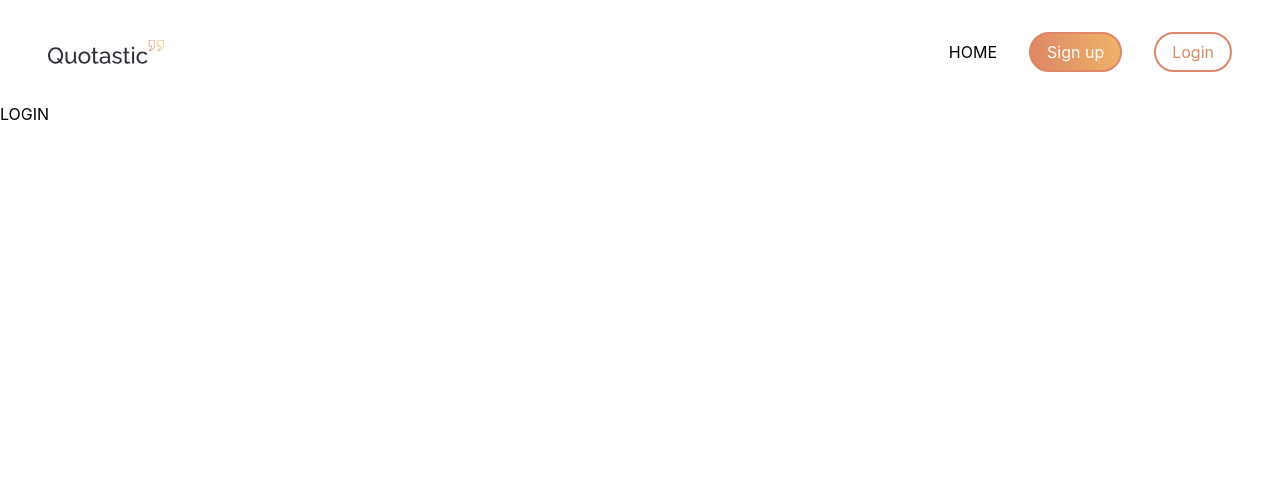
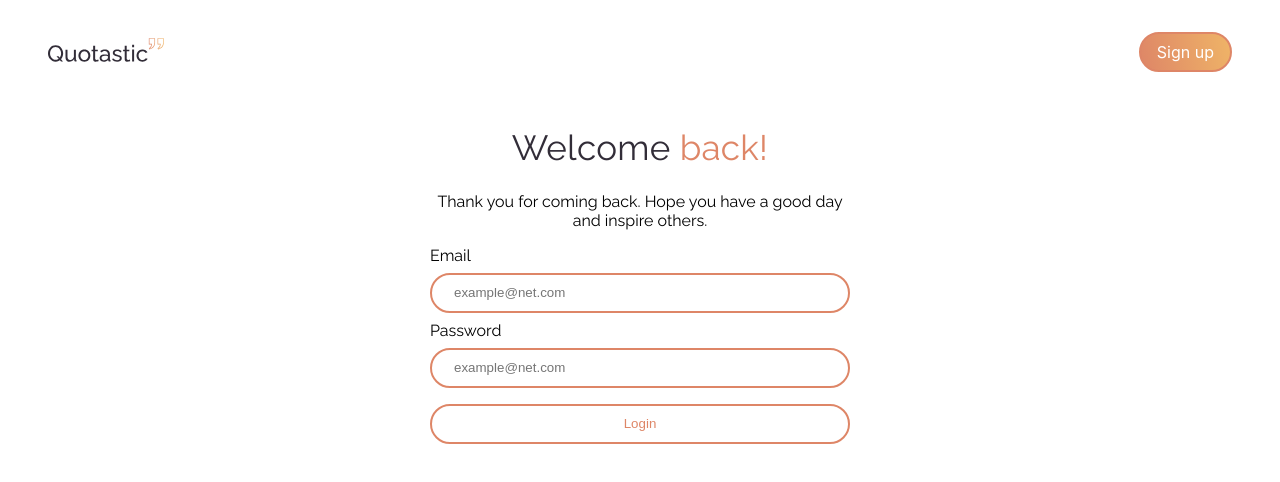
Before and after one commit to UrbancJan/01-project-frontend, a React (Create React App) app: page /login in a window 1280 px wide. Shown: the top 482 px of the page. Built offline with nearby package versions, Linux system fonts and the light colour scheme.

Commit message:
prikaz primernih navbar linkov glede na pogled

```diff
--- a/src/components/Login.css
+++ b/src/components/Login.css
@@ -1,12 +1,14 @@
-.signUpFormContainer {
+.loginFormContainer {
+  max-width: 26.25rem;
+  margin: auto;
   font-family: "Raleway";
 }
 
-.textContainer {
+.loginTextContainer {
   text-align: center;
 }
 
-.input {
+.loginInput {
   border: 2px solid #de8667;
   border-radius: 32px;
   display: block;
@@ -18,7 +20,7 @@
   box-sizing: border-box;
 }
 
-.title1 {
+.loginTitle1 {
   font-style: normal;
   font-weight: 400;
   font-size: 35px;
@@ -28,7 +30,7 @@
   color: #322d38;
 }
 
-.title2 {
+.loginTitle2 {
   font-style: normal;
   font-weight: 500;
   font-size: 35px;
@@ -38,56 +40,32 @@
   color: #de8667;
 }
 
-.emailItem {
+.loginEmailItem {
   grid-area: emailItem;
 }
-.firstnameItem {
-  grid-area: firstnameItem;
-}
-.lastnameItem {
-  grid-area: lastnameItem;
-}
-.passwordItem {
+.loginPasswordItem {
   grid-area: passwordItem;
 }
-.passwordItem2 {
-  grid-area: passwordItem2;
-}
 
-.submitButtonItem {
+.loginSubmitButtonItem {
   grid-area: submitButtonItem;
 }
 
-.grid-container {
+.loginGrid-container {
   display: grid;
   grid-template-areas:
-    "emailItem emailItem"
-    "firstnameItem lastnameItem"
-    "passwordItem passwordItem"
-    "passwordItem2 passwordItem2"
-    "submitButtonItem submitButtonItem";
-  grid-column-gap: 20px;
+    "emailItem"
+    "passwordItem"
+    "submitButtonItem";
 }
 
-.submitButton {
-  border: none;
+.loginSubmitButton {
+  border: 2px solid #de8667;
   display: block;
   width: 100%;
   height: 2.5rem;
-
-  background: linear-gradient(257.39deg, #efb467 0%, #de8667 100%);
-  box-shadow: 0px 0px 10px rgba(0, 0, 0, 0.1);
   border-radius: 32px;
+  background-color: white;
+  color: #de8667;
+  margin-top: 0.5rem;
 }
-
-.containerLinks {
-  display: flex;
-}
-
-.textLeft {
-  flex: 1;
-}
-
-.textRight {
-  flex: 1;
-}
--- a/src/components/Login.tsx
+++ b/src/components/Login.tsx
@@ -1,72 +1,45 @@
 import React from "react";
 import "./Login.css";
-import DefaultAvatar from "../assets/DefaultAvatar.png";
 
 const login = () => {
   return (
-    <div>LOGIN</div>
-    /*<div className="signUpFormContainer">
-      <div className="textContainer">
-        <h1 className="title1">
-          What is your <span className="title2">name?</span>
+    <div className="loginFormContainer">
+      <div className="loginTextContainer">
+        <h1 className="loginTitle1">
+          Welcome <span className="loginTitle2">back!</span>
         </h1>
-        <p>Your name will appear on quotes and your public profile</p>
-        <img src={DefaultAvatar} alt="" />
+        <p>
+          Thank you for coming back. Hope you have a good day and inspire
+          others.
+        </p>
       </div>
 
       <form>
-        <div className="grid-container">
-          <div className="emailItem">
+        <div className="loginGrid-container">
+          <div className="loginEmailItem">
             <label>Email</label>
             <input
               type="email"
               name="email"
               placeholder="example@net.com"
-              className="input"
+              className="loginInput"
             />
           </div>
-          <div className="firstnameItem">
-            <label>First Name</label>
-            <input
-              type="text"
-              name="firstname"
-              placeholder="example@net.com"
-              className="input"
-            />
-          </div>
-          <div className="lastnameItem">
-            <label>Last Name</label>
-            <input
-              type="text"
-              name="lastname"
-              placeholder="example@net.com"
-              className="input"
-            />
-          </div>
-          <div className="passwordItem">
+          <div className="loginPasswordItem">
             <label>Password</label>
             <input
               type="password"
               name="password"
               placeholder="example@net.com"
-              className="input"
+              className="loginInput"
             />
           </div>
-          <div className="passwordItem2">
-            <label>Confirm Password</label>
-            <input
-              type="password"
-              name="password"
-              placeholder="example@net.com"
-              className="input"
-            />
-          </div>
-          <div className="submitButtonItem">
-            <input type="submit" value="Sign Up" className="submitButton" />
+          <div className="loginSubmitButtonItem">
+            <input type="submit" value="Login" className="loginSubmitButton" />
           </div>
         </div>
       </form>
-    </div>*/
+    </div>
   );
 };
 
--- a/src/components/Nav.css
+++ b/src/components/Nav.css
@@ -33,25 +33,21 @@
   border-radius: 32px;
   padding: 0.5rem 1rem;
   background: linear-gradient(257.39deg, #efb467 0%, #de8667 100%);
-}
-
-.navSignUpBtn > * {
-  text-decoration: none;
   color: white;
-}
-
-.navLoginBtn > * {
-  text-decoration: none;
-  color: #de8667;
 }
 
 .navHomeBtn > * {
   text-decoration: none;
   color: black;
+  display: none;
 }
 
 .homeRightArrowMobile {
   display: none;
+}
+
+.hideNavLink {
+  display: none !important; /*!important uporabimo ker v ".navbar ul li" uporabimo display:inline-bock ter tako ovveridamo ta stil*/
 }
 
 @media (max-width: 600px) {
@@ -109,6 +105,10 @@
     background: linear-gradient(257.39deg, #efb467 0%, #de8667 100%);
   }
 
+  .navHomeBtn {
+    display: block;
+  }
+
   .homeLink {
     display: flex;
     justify-content: space-between;
--- a/src/components/Nav.tsx
+++ b/src/components/Nav.tsx
@@ -1,9 +1,15 @@
-import React, { useState } from "react";
-import { Link } from "react-router-dom";
+import React, { useEffect, useState } from "react";
+import { Link, useLocation } from "react-router-dom";
 import "./Nav.css";
+import useScreenSize from "./customHooks/useScreenSize";
 
 const Nav = () => {
   const [showMobile, setMobile] = useState(false);
+
+  const [showHomeLink, setShowHomeLink] = useState(true);
+  const [showLoginLink, setShowLoginlink] = useState(true);
+  const [showSignUpLink, setShowSignUpLink] = useState(true);
+
   function showMobileMenu() {
     if (showMobile == false) {
       setMobile(true);
@@ -11,10 +17,35 @@ const Nav = () => {
       setMobile(false);
     }
   }
+
+  //pogleda trenutno strani in tej strani prilagodi linke v navbaru
+  var location = useLocation();
+  const [currentPath, setCurrentPath] = useState("");
+
+  useEffect(() => {
+    setCurrentPath(location.pathname);
+
+    if (currentPath == "/signup") {
+      setShowSignUpLink(false);
+      setShowHomeLink(false);
+      setShowLoginlink(true);
+      console.log(showSignUpLink);
+    } else if (currentPath == "/login") {
+      setShowSignUpLink(true);
+      setShowHomeLink(false);
+      setShowLoginlink(true);
+      console.log(showSignUpLink);
+    } else if (currentPath == "/home") {
+      setShowSignUpLink(true);
+      setShowHomeLink(false);
+      setShowLoginlink(true);
+    }
+  }, [location]);
+
   return (
     <nav className="navbar">
+      <Link className="logo" to="/">
         <svg
-        className="logo"
           width="116"
           height="24"
           viewBox="0 0 116 24"
@@ -77,9 +108,12 @@ const Nav = () => {
             </linearGradient>
           </defs>
         </svg>
+      </Link>
 
       <ul className="desktopMenu" id={showMobile ? "active" : ""}>
-        <li>
+        <li
+          className={"/home" === window.location.pathname ? "hideNavLink" : ""}
+        >
           <div className="navHomeBtn">
             <Link to="/" className="homeLink">
               <div>HOME</div>
@@ -99,15 +133,21 @@ const Nav = () => {
             </Link>
           </div>
         </li>
-        <li>
-          <div className="navSignUpBtn">
-            <Link to="/signup">Sign up</Link>
-          </div>
+        <li
+          className={
+            "/signup" === window.location.pathname ? "hideNavLink" : ""
+          }
+        >
+          <Link to="/signup" style={{ textDecoration: "none" }}>
+            <div className="navSignUpBtn">Sign up</div>
+          </Link>
         </li>
-        <li>
-          <div className="navLoginBtn">
-            <Link to="/login">Login</Link>
-          </div>
+        <li
+          className={"/login" === window.location.pathname ? "hideNavLink" : ""}
+        >
+          <Link to="/login" style={{ textDecoration: "none" }}>
+            <div className="navLoginBtn">Login</div>
+          </Link>
         </li>
       </ul>
 
--- a/src/components/SignUp.css
+++ b/src/components/SignUp.css
@@ -1,9 +1,6 @@
 .signUpFormContainer {
   max-width: 26.25rem;
   margin: auto;
-}
-
-.signUpFormContainer {
   font-family: "Raleway";
 }
 
@@ -79,20 +76,20 @@
   display: block;
   width: 100%;
   height: 2.5rem;
-
   background: linear-gradient(257.39deg, #efb467 0%, #de8667 100%);
   box-shadow: 0px 0px 10px rgba(0, 0, 0, 0.1);
   border-radius: 32px;
+  color: white;
+  margin-top: 0.5rem;
 }
 
-.containerLinks {
+.bottomText {
   display: flex;
+  justify-content: space-between;
+  align-items: center;
 }
 
-.textLeft {
-  flex: 1;
+.linkTo {
+  text-decoration: none;
+  color: #efb467;
 }
-
-.textRight {
-  flex: 1;
-}
--- a/src/components/SignUp.tsx
+++ b/src/components/SignUp.tsx
@@ -1,6 +1,7 @@
 import React from "react";
 import "./SignUp.css";
 import DefaultAvatar from "../assets/DefaultAvatar.png";
+import { Link } from "react-router-dom";
 
 const SignUp = () => {
   return (
@@ -65,6 +66,13 @@ const SignUp = () => {
           </div>
         </div>
       </form>
+      <div className="bottomText">
+        <p>Already have an account?</p>
+
+        <Link className="linkTo" to="/login">
+          Sign in
+        </Link>
+      </div>
     </div>
   );
 };
--- /dev/null
+++ b/src/components/customHooks/useScreenSize.tsx
@@ -0,0 +1,26 @@
+import { useEffect, useState } from "react";
+
+function useScreenSize() {
+  const [screenSize, getDimension] = useState({
+    dynamicWidth: window.innerWidth,
+    dynamicHeight: window.innerHeight,
+  });
+  const setDimension = () => {
+    getDimension({
+      dynamicWidth: window.innerWidth,
+      dynamicHeight: window.innerHeight,
+    });
+  };
+
+  useEffect(() => {
+    window.addEventListener("resize", setDimension);
+
+    return () => {
+      window.removeEventListener("resize", setDimension);
+    };
+  }, [screenSize]);
+
+  return [screenSize];
+}
+
+export default useScreenSize;
```
Lines whose indentation alone changed are shown as unchanged.
